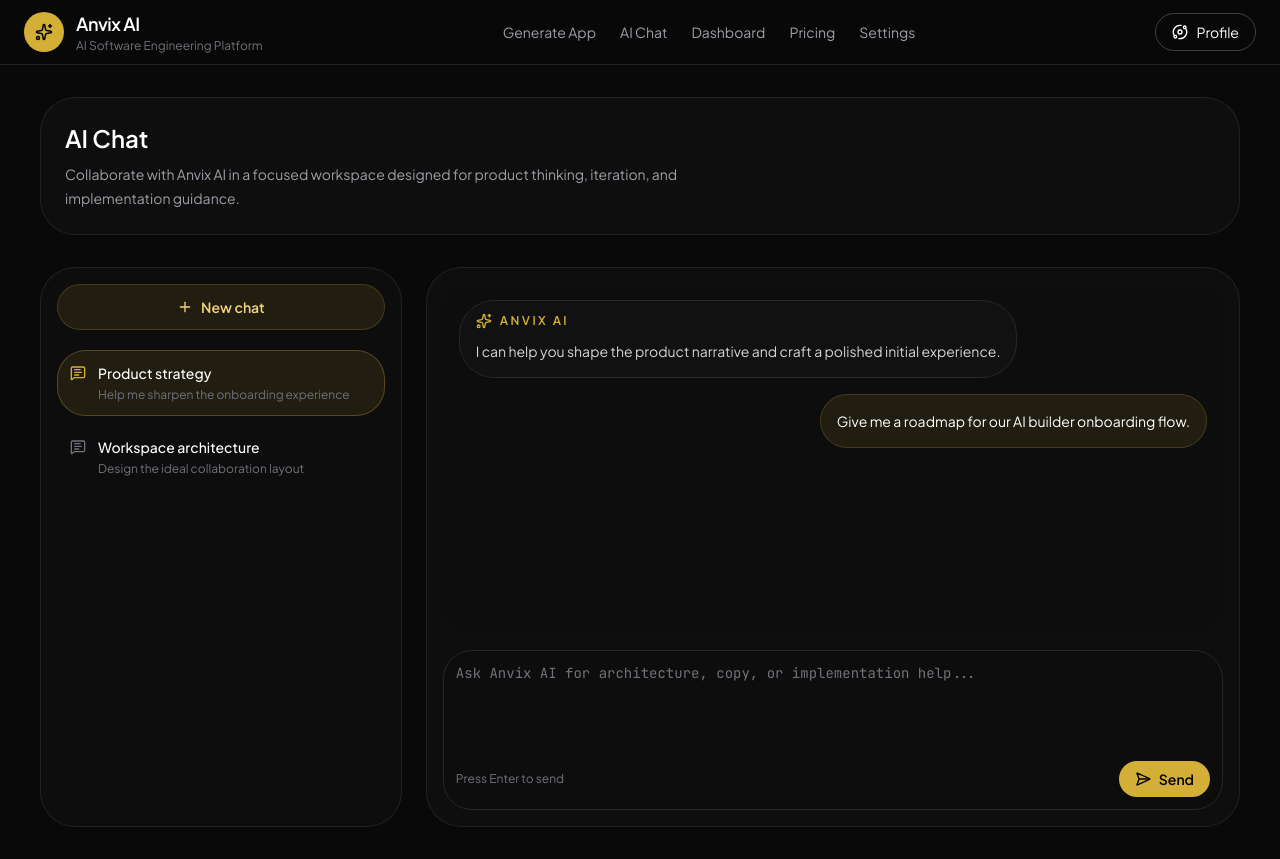
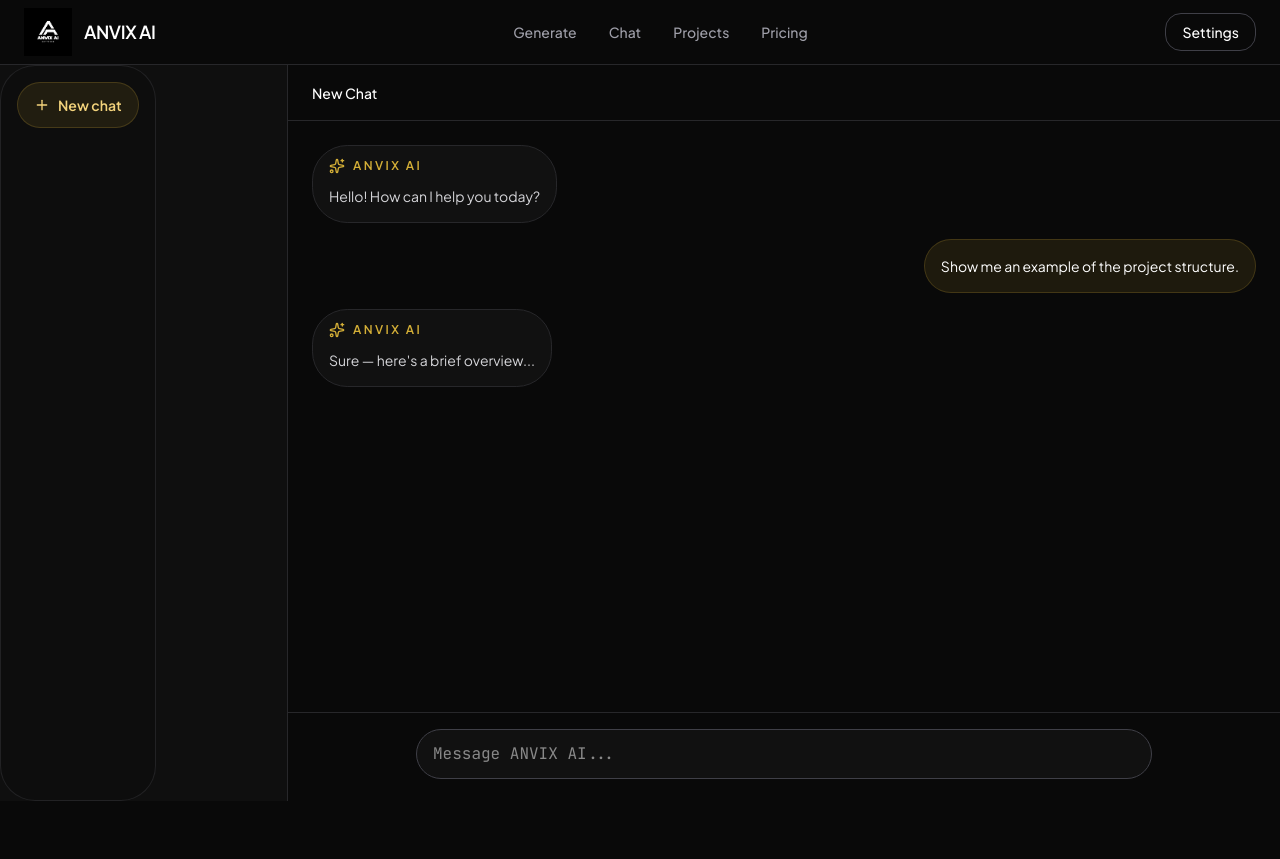
Before and after one commit to thiteswapnil1212-hue/ANVIX-AI, a Next.js app: page /chat in a window 1280 px wide. After the commit the page ends 801 px from the top, so only its background shows below. Built offline with nearby package versions, Linux system fonts and the light colour scheme.

Commit message:
refactor: start chat system architecture redesign

```diff
--- a/app/chat/page.tsx
+++ b/app/chat/page.tsx
@@ -1,115 +1,5 @@
-"use client";
-
-import { useMemo, useState } from "react";
-import AppShell from "@/components/layout/AppShell";
-import ChatSidebar from "@/components/chat/ChatSidebar";
-import ChatMessageBubble from "@/components/chat/ChatMessageBubble";
-import { SendHorizonal } from "lucide-react";
-
-const initialThreads = [
-  {
-    id: "thread-1",
-    title: "Product strategy",
-    preview: "Help me sharpen the onboarding experience",
-  },
-  {
-    id: "thread-2",
-    title: "Workspace architecture",
-    preview: "Design the ideal collaboration layout",
-  },
-];
-
-const initialMessages: Record<string, Array<{ role: "assistant" | "user"; content: string }>> = {
-  "thread-1": [
-    { role: "assistant", content: "I can help you shape the product narrative and craft a polished initial experience." },
-    { role: "user", content: "Give me a roadmap for our AI builder onboarding flow." },
-  ],
-  "thread-2": [
-    { role: "assistant", content: "I recommend a workspace with a precise left-to-right workflow and clear activity tracking." },
-  ],
-};
+import ChatLayout from "@/components/chat/ChatLayout";
 
 export default function ChatPage() {
-  const [threads, setThreads] = useState(initialThreads);
-  const [activeThread, setActiveThread] = useState(initialThreads[0].id);
-  const [draft, setDraft] = useState("");
-  const [messages, setMessages] = useState(initialMessages);
-
-  const activeMessages = useMemo(() => messages[activeThread] ?? [], [activeThread, messages]);
-
-  function handleNewThread() {
-    const newThread = {
-      id: `thread-${Date.now()}`,
-      title: "New conversation",
-      preview: "Start a fresh build discussion",
-    };
-
-    setThreads((current) => [newThread, ...current]);
-    setActiveThread(newThread.id);
-    setMessages((current) => ({ ...current, [newThread.id]: [] }));
-  }
-
-  function handleSend() {
-    const trimmed = draft.trim();
-    if (!trimmed) return;
-
-    setMessages((current) => ({
-      ...current,
-      [activeThread]: [
-        ...(current[activeThread] ?? []),
-        { role: "user", content: trimmed },
-        {
-          role: "assistant",
-          content: `I’ve captured your note: “${trimmed}”. I’ll turn it into a concrete next step for your product workflow.`,
-        },
-      ],
-    }));
-    setDraft("");
-  }
-
-  return (
-    <AppShell title="AI Chat" description="Collaborate with Anvix AI in a focused workspace designed for product thinking, iteration, and implementation guidance.">
-      <div className="grid gap-6 lg:grid-cols-[0.8fr_1.8fr]">
-        <ChatSidebar
-          threads={threads}
-          activeThread={activeThread}
-          onSelectThread={setActiveThread}
-          onNewThread={handleNewThread}
-        />
-
-        <section className="flex h-[70vh] flex-col rounded-3xl border border-zinc-800/80 bg-[#111111]/80 p-4 backdrop-blur-xl">
-          <div className="flex-1 space-y-4 overflow-y-auto rounded-2xl bg-[#0D0D0D] p-4">
-            {activeMessages.length === 0 ? (
-              <div className="flex h-full items-center justify-center text-center text-sm text-zinc-500">
-                Start a conversation to receive tailored product and engineering guidance.
-              </div>
-            ) : (
-              activeMessages.map((message, index) => <ChatMessageBubble key={`${message.role}-${index}`} {...message} />)
-            )}
-          </div>
-
-          <div className="mt-4 rounded-2xl border border-zinc-800 bg-[#0D0D0D] p-3">
-            <textarea
-              value={draft}
-              onChange={(event) => setDraft(event.target.value)}
-              rows={4}
-              placeholder="Ask Anvix AI for architecture, copy, or implementation help..."
-              className="w-full resize-none bg-transparent text-sm text-white outline-none placeholder:text-zinc-500"
-            />
-            <div className="mt-3 flex items-center justify-between">
-              <p className="text-xs text-zinc-500">Press Enter to send</p>
-              <button
-                type="button"
-                onClick={handleSend}
-                className="inline-flex items-center gap-2 rounded-full bg-[#D4AF37] px-4 py-2 text-sm font-semibold text-black transition hover:bg-[#E2C259]"
-              >
-                <SendHorizonal className="h-4 w-4" />
-                Send
-              </button>
-            </div>
-          </div>
-        </section>
-      </div>
-    </AppShell>
-  );
+  return <ChatLayout />;
 }
--- /dev/null
+++ b/components/chat/ChatInput.tsx
@@ -0,0 +1,13 @@
+"use client";
+
+export default function ChatInput() {
+  return (
+    <div className="mx-auto w-full max-w-3xl p-4">
+      <textarea
+        rows={1}
+        placeholder="Message ANVIX AI..."
+        className="w-full resize-none rounded-2xl border border-zinc-700 bg-[#111111] px-4 py-3 text-white outline-none focus:border-zinc-500"
+      />
+    </div>
+  );
+}
--- /dev/null
+++ b/components/chat/ChatLayout.tsx
@@ -0,0 +1,39 @@
+"use client";
+
+import ChatSidebar from "./ChatSidebar";
+import MessageList from "./MessageList";
+import ChatInput from "./ChatInput";
+import AppShell from "@/components/layout/AppShell";
+
+export default function ChatLayout() {
+  return (
+    <AppShell>
+      <div className="flex h-[calc(100vh-64px)] overflow-hidden">
+        {/* Sidebar */}
+        <aside className="hidden w-72 border-r border-zinc-800 bg-[#0f0f0f] lg:flex">
+          <ChatSidebar />
+        </aside>
+
+        {/* Chat */}
+        <section className="flex min-w-0 flex-1 flex-col bg-[#090909]">
+          {/* Header */}
+          <header className="flex h-14 items-center border-b border-zinc-800 px-6">
+            <h1 className="text-sm font-medium text-white">
+              New Chat
+            </h1>
+          </header>
+
+          {/* Messages */}
+          <div className="flex-1 overflow-y-auto">
+            <MessageList />
+          </div>
+
+          {/* Input */}
+          <div className="border-t border-zinc-800">
+            <ChatInput />
+          </div>
+        </section>
+      </div>
+    </AppShell>
+  );
+}
--- /dev/null
+++ b/components/chat/ChatMessage.tsx
@@ -0,0 +1,3 @@
+export default function ChatMessage() {
+  return null;
+}
--- a/components/chat/ChatSidebar.tsx
+++ b/components/chat/ChatSidebar.tsx
@@ -7,13 +7,18 @@
 }
 
 interface ChatSidebarProps {
-  threads: Thread[];
-  activeThread: string;
-  onSelectThread: (id: string) => void;
-  onNewThread: () => void;
+  threads?: Thread[];
+  activeThread?: string;
+  onSelectThread?: (id: string) => void;
+  onNewThread?: () => void;
 }
 
-export default function ChatSidebar({ threads, activeThread, onSelectThread, onNewThread }: ChatSidebarProps) {
+export default function ChatSidebar({
+  threads = [],
+  activeThread = "",
+  onSelectThread = () => {},
+  onNewThread = () => {},
+}: ChatSidebarProps) {
   return (
     <aside className="flex h-full flex-col rounded-3xl border border-zinc-800/80 bg-[#0D0D0D] p-4">
       <button
--- /dev/null
+++ b/components/chat/MessageList.tsx
@@ -0,0 +1,27 @@
+"use client";
+
+import ChatMessageBubble from "./ChatMessageBubble";
+
+interface Message {
+  id: string;
+  role: "assistant" | "user";
+  content: string;
+}
+
+export default function MessageList({ messages = defaultMessages }: { messages?: Message[] }) {
+  return (
+    <div className="p-6">
+      <div className="flex flex-col gap-4">
+        {messages.map((m) => (
+          <ChatMessageBubble key={m.id} role={m.role} content={m.content} />
+        ))}
+      </div>
+    </div>
+  );
+}
+
+const defaultMessages: Message[] = [
+  { id: "1", role: "assistant", content: "Hello! How can I help you today?" },
+  { id: "2", role: "user", content: "Show me an example of the project structure." },
+  { id: "3", role: "assistant", content: "Sure — here's a brief overview..." },
+];
--- a/components/layout/AppShell.tsx
+++ b/components/layout/AppShell.tsx
@@ -3,27 +3,14 @@
 
 interface AppShellProps {
   children: ReactNode;
-  title?: string;
-  description?: string;
-  action?: ReactNode;
 }
 
-export default function AppShell({ children, title, description, action }: AppShellProps) {
+export default function AppShell({ children }: AppShellProps) {
   return (
-    <div className="min-h-screen bg-[#090909] text-white">
+    <div className="flex min-h-screen flex-col bg-[#090909] text-white">
       <Navbar />
 
-      <main className="mx-auto w-full max-w-7xl px-6 py-8 sm:px-8 lg:px-10">
-        {(title || description || action) ? (
-          <header className="mb-8 flex flex-col gap-4 rounded-3xl border border-zinc-800/80 bg-[#111111]/80 p-6 backdrop-blur-xl md:flex-row md:items-end md:justify-between">
-            <div>
-              {title ? <h1 className="text-2xl font-semibold text-white">{title}</h1> : null}
-              {description ? <p className="mt-2 max-w-2xl text-sm leading-6 text-zinc-400">{description}</p> : null}
-            </div>
-            {action ? <div className="shrink-0">{action}</div> : null}
-          </header>
-        ) : null}
-
+      <main className="flex-1 overflow-hidden">
         {children}
       </main>
     </div>
--- a/components/layout/Navbar.tsx
+++ b/components/layout/Navbar.tsx
@@ -1,40 +1,53 @@
+import Image from "next/image";
 import Link from "next/link";
-import { Sparkles, Orbit } from "lucide-react";
 
 const links = [
-  { href: "/generate", label: "Generate App" },
-  { href: "/chat", label: "AI Chat" },
-  { href: "/dashboard", label: "Dashboard" },
+  { href: "/generate", label: "Generate" },
+  { href: "/chat", label: "Chat" },
+  { href: "/dashboard", label: "Projects" },
   { href: "/pricing", label: "Pricing" },
-  { href: "/settings", label: "Settings" },
 ];
 
 export default function Navbar() {
   return (
-    <header className="sticky top-0 z-50 border-b border-zinc-800/80 bg-[#090909]/90 backdrop-blur-xl">
+    <header className="sticky top-0 z-50 border-b border-zinc-800 bg-[#090909]">
       <div className="mx-auto flex h-16 max-w-7xl items-center justify-between px-6">
+        {/* Left */}
         <Link href="/" className="flex items-center gap-3">
-          <div className="flex h-10 w-10 items-center justify-center rounded-xl bg-[#D4AF37] text-black">
-            <Sparkles size={18} />
-          </div>
-
-          <div>
-            <h1 className="text-lg font-semibold tracking-tight text-white">Anvix AI</h1>
-            <p className="text-xs text-zinc-500">AI Software Engineering Platform</p>
-          </div>
+          <Image
+            src="/logo.png"
+            alt="ANVIX AI Logo"
+            width={48}
+            height={48}
+            className="h-12 w-12 object-contain"
+            priority
+          />
+          <span className="text-lg font-semibold tracking-tight text-white">
+            ANVIX AI
+          </span>
         </Link>
 
-        <nav className="hidden items-center gap-6 text-sm text-zinc-400 md:flex">
-          {links.map((link) => (
-            <Link key={link.href} href={link.href} className="transition hover:text-white">
-              {link.label}
-            </Link>
-          ))}
+        {/* Center */}
+        <nav className="hidden flex-1 justify-center md:flex">
+          <div className="flex items-center gap-8">
+            {links.map((link) => (
+              <Link
+                key={link.href}
+                href={link.href}
+                className="text-sm font-medium text-zinc-400 transition-colors hover:text-white"
+              >
+                {link.label}
+              </Link>
+            ))}
+          </div>
         </nav>
 
-        <Link href="/dashboard" className="inline-flex items-center gap-2 rounded-full border border-zinc-700 bg-transparent px-4 py-2 text-sm text-white transition hover:border-[#D4AF37] hover:bg-[#D4AF37] hover:text-black">
-          <Orbit className="h-4 w-4" />
-          Profile
+        {/* Right */}
+        <Link
+          href="/settings"
+          className="rounded-lg border border-zinc-700 px-4 py-2 text-sm font-medium text-white transition-colors hover:border-white"
+        >
+          Settings
         </Link>
       </div>
     </header>
```
Also changed, not shown: public/logo.png (added).
